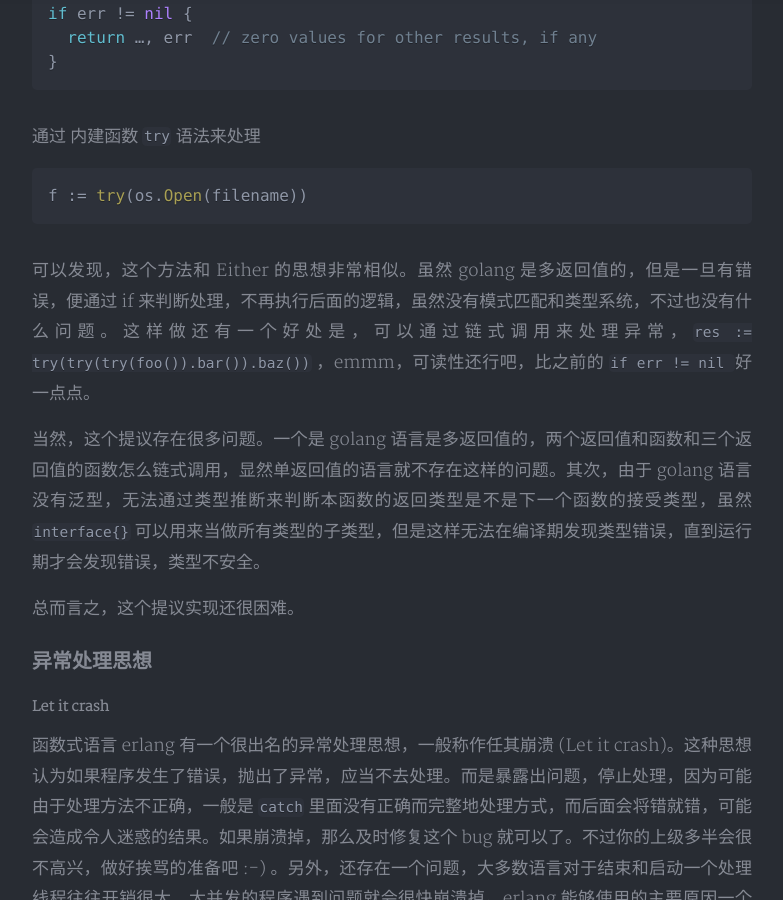
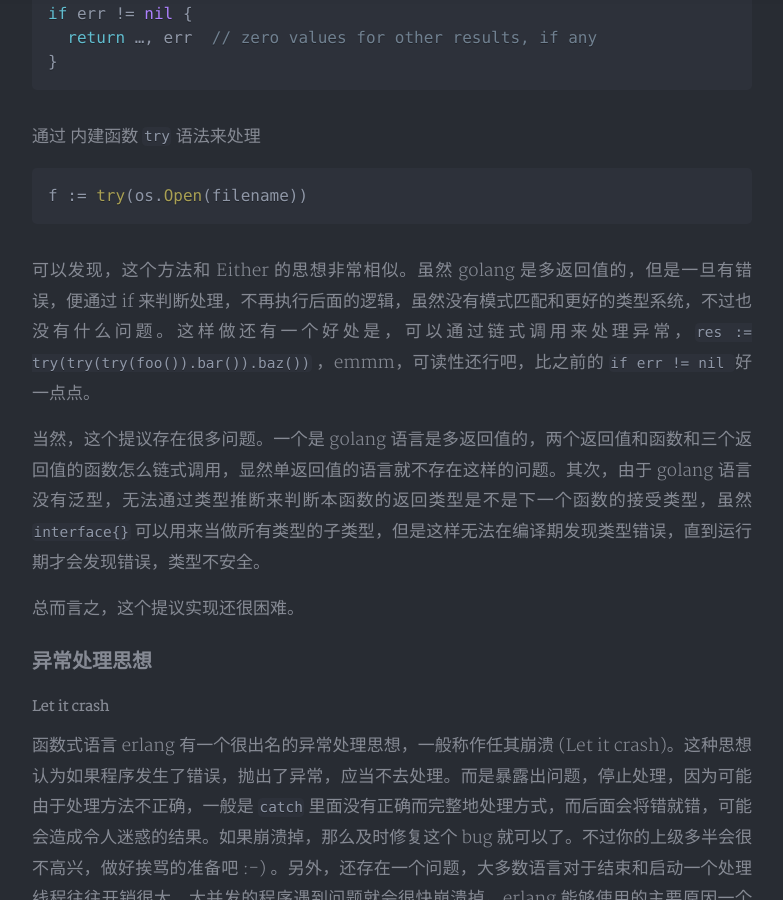
Before and after one commit to ica10888/ica10888.github.io, a Jekyll site: the page built from _posts/2020-05-02-advanced java （补一）错误处理和异常.md, in a window 1280 px wide and 900 px high, scrolled down 6738 px. Shown: the whole window, without its empty margins (248-1031 px from the left). Built offline with Jekyll 4.4.1, drawn with Linux system fonts in a browser that asks for light colours; nearby versions of some CDN libraries; a style sheet for code colours, icons or effects is not loaded.

Commit message:
Update 2020-05-02-advanced java （补一）错误处理和异常.md

````diff
--- a/_posts/2020-05-02-advanced java （补一）错误处理和异常.md
+++ b/_posts/2020-05-02-advanced java （补一）错误处理和异常.md
@@ -237,7 +237,7 @@
 f := try(os.Open(filename))
 ```
 
-可以发现，这个方法和 Either 的思想非常相似。虽然 golang 是多返回值的，但是一旦有错误，便通过 if 来判断处理，不再执行后面的逻辑，虽然没有模式匹配和类型系统，不过也没有什么问题。这样做还有一个好处是，可以通过链式调用来处理异常，`res := try(try(try(foo()).bar()).baz())` ，emmm，可读性还行吧，比之前的  `if err != nil ` 好一点点。
+可以发现，这个方法和 Either 的思想非常相似。虽然 golang 是多返回值的，但是一旦有错误，便通过 if 来判断处理，不再执行后面的逻辑，虽然没有模式匹配和更好的类型系统，不过也没有什么问题。这样做还有一个好处是，可以通过链式调用来处理异常，`res := try(try(try(foo()).bar()).baz())` ，emmm，可读性还行吧，比之前的  `if err != nil ` 好一点点。
 
 当然，这个提议存在很多问题。一个是 golang 语言是多返回值的，两个返回值和函数和三个返回值的函数怎么链式调用，显然单返回值的语言就不存在这样的问题。其次，由于 golang 语言没有泛型，无法通过类型推断来判断本函数的返回类型是不是下一个函数的接受类型，虽然 `interface{}` 可以用来当做所有类型的子类型，但是这样无法在编译期发现类型错误，直到运行期才会发现错误，类型不安全。
 
````
